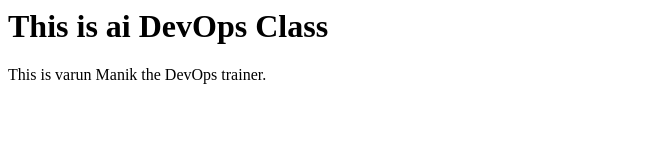
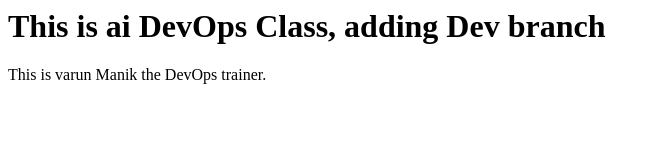
Before and after one commit to tanumoy1988/git-ops-1, a plain HTML site: page index.html in a window 1280 px wide. Shown: the whole page, without its empty margins (0-661 px from the left). Drawn offline with Linux system fonts and the light colour scheme.

Commit message:
adding dev branch

```diff
--- a/index.html
+++ b/index.html
@@ -4,7 +4,7 @@
 </head>
 <body>
 
-<h1>This is ai DevOps Class</h1>
+	<h1>This is ai DevOps Class, adding Dev branch</h1>
 <p>This is varun Manik the DevOps trainer.</p>
 
 </body>
```
